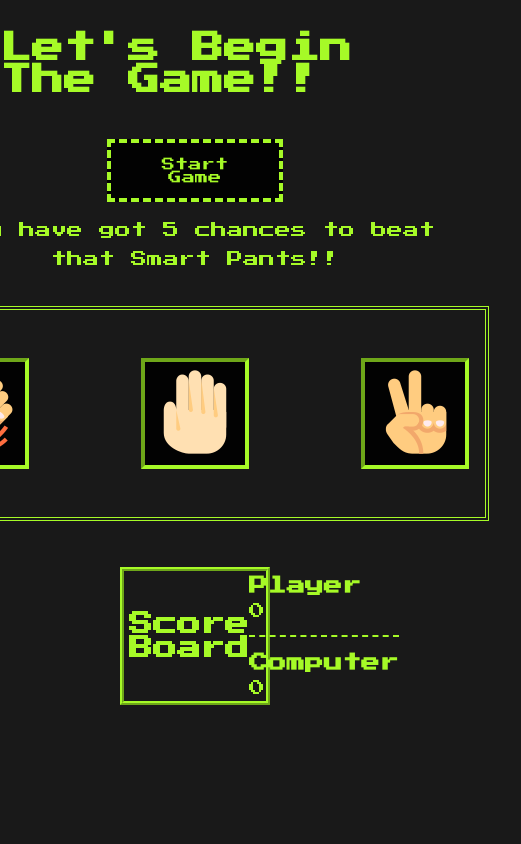
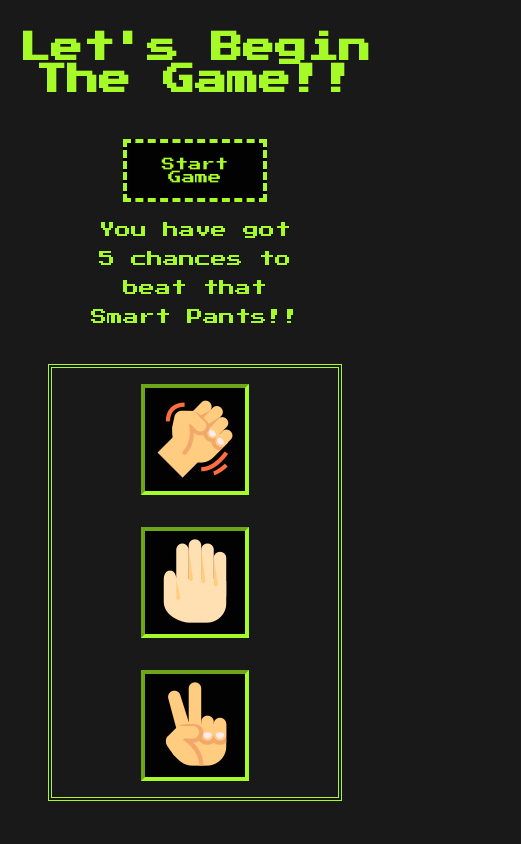
Before and after one commit to freaky4wrld/odin-rock-paper-scissors, a plain HTML site: page index.html in a window 390 px wide. Shown: the top 844 px of the page, 521 px wide, since content can reach past the window. Drawn offline with Linux system fonts and the light colour scheme.

Commit message:
made it responsive and also edited some spacing and sizing of various elements

```diff
--- a/index.html
+++ b/index.html
@@ -32,7 +32,6 @@
                     <h3>Player</h3>
                     <p>0</p>
                 </div>
-                <div class="line-vertical"></div>
                 <div class="scores">
                     <h3>Computer</h3>
                     <p>0</p>
--- a/style.css
+++ b/style.css
@@ -13,7 +13,7 @@ header{
     display: flex;
     justify-content: center;
     align-items: center;
-    margin: 2rem 0;
+    margin: 2rem;
 }
 main{
     display: flex;
@@ -59,27 +59,25 @@ main{
     display: none;
 }
 .score-card{
-    width: 40%;
     margin: 0.9rem auto;
     display: flex;
     align-items: center;
     justify-content: space-around;
     border: rgb(166, 250, 39) ridge 4px;
-    padding: 0.3rem;
+    padding: 1rem;
+    gap: 2rem;
 }
 
 .score-results{
     display: flex;
     flex-direction: column;
-    gap: 1rem
+    gap: 1.2rem
 }
 .scores h3{
     margin-bottom: 0.5rem;
+    text-align: center;
 }
-.line-vertical{
-    width: 100%;
-    border-top: rgb(166, 250, 39) dashed 2px ;
-}
+.scores p{text-align: center;}
 
 /* hover */
 .start-game button:hover{
@@ -91,3 +89,24 @@ main{
     transform: scale(1.05);
     border: white double 4px;
 }
+
+/* Mobile  Responsiveness */
+@media screen and (max-width: 600px) {
+    main,header{
+        margin: 2rem  1rem;
+    }
+    header #game-intro{
+        text-align: center;
+    }
+    .start-game{
+        width: 40%;
+    }
+    .game-instructions{
+        width: 60%;
+    }
+    .play-area{
+        flex-direction: column;
+        gap: 2rem;
+        padding: 1rem 0;
+    }
+}
```
